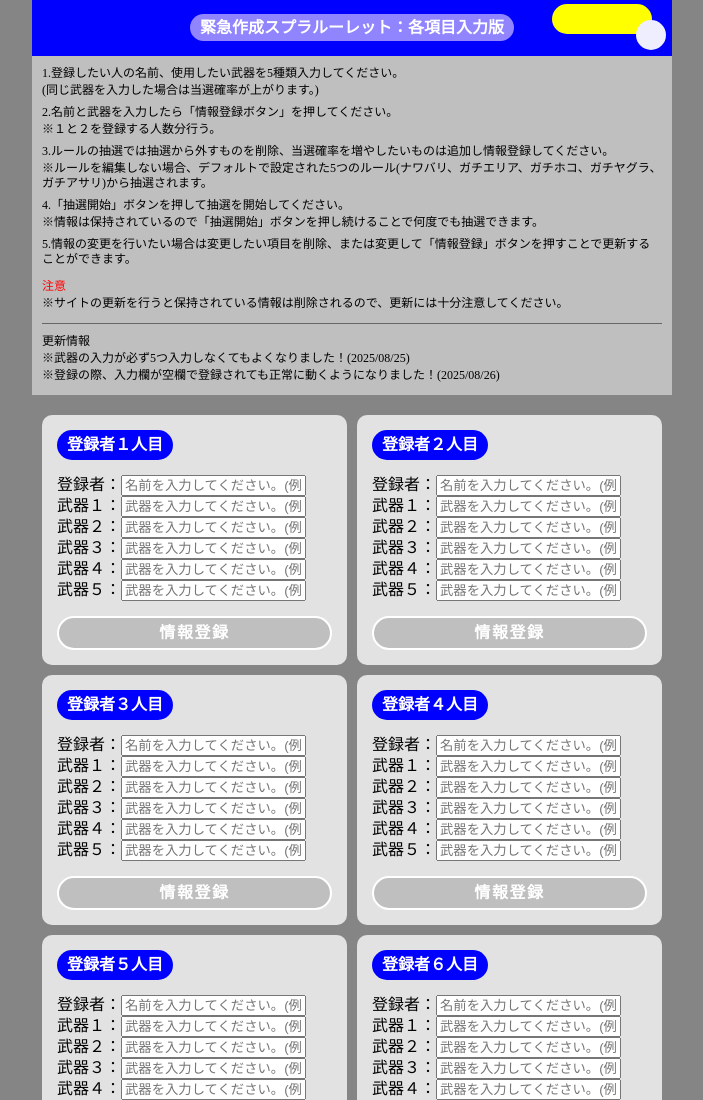
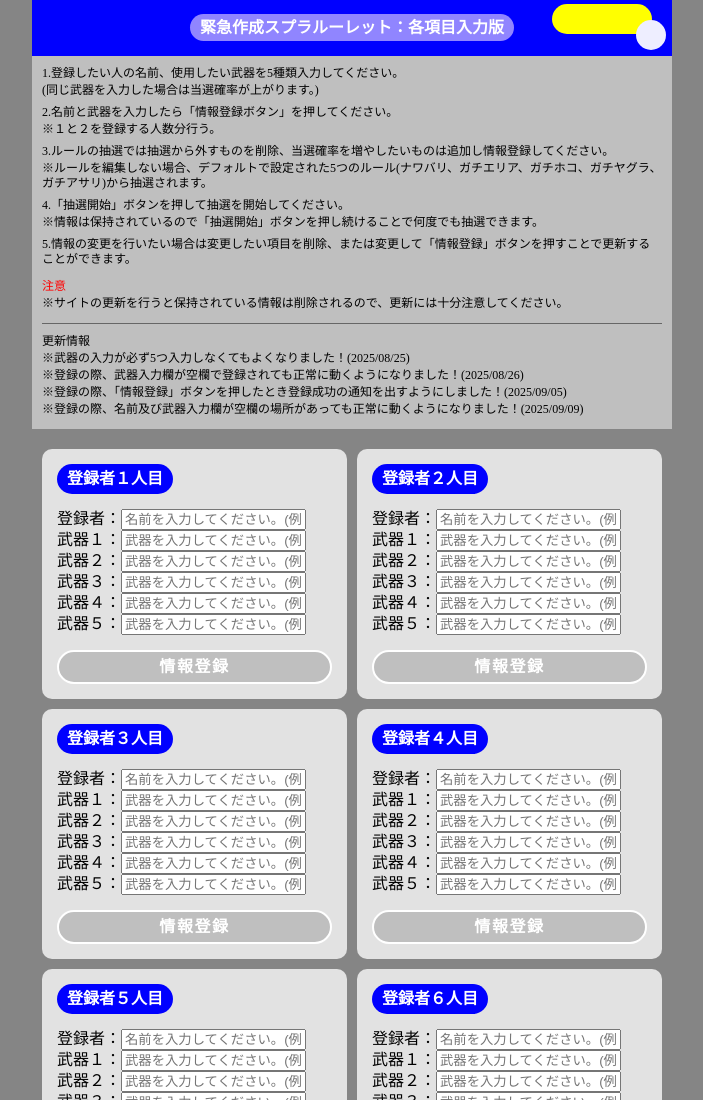
Before and after one commit to keinn25ssss-wqA/splaroulette, a plain HTML site: page index.html in a window 1280 px wide. Shown: the top 1100 px of the page, without its empty margins (288-991 px from the left). Drawn offline with Linux system fonts and the light colour scheme.

Commit message:
Update index.html

```diff
--- a/index.html
+++ b/index.html
@@ -32,7 +32,9 @@
                 <div class="infomation-area">
                     <p class="infomation-text _title">更新情報</p>
                     <p class="infomation-text">※武器の入力が必ず5つ入力しなくてもよくなりました！(2025/08/25)</p>
-                    <p class="infomation-text">※登録の際、入力欄が空欄で登録されても正常に動くようになりました！(2025/08/26)</p>
+                    <p class="infomation-text">※登録の際、武器入力欄が空欄で登録されても正常に動くようになりました！(2025/08/26)</p>
+                    <p class="infomation-text">※登録の際、「情報登録」ボタンを押したとき登録成功の通知を出すようにしました！(2025/09/05)</p>
+                    <p class="infomation-text">※登録の際、名前及び武器入力欄が空欄の場所があっても正常に動くようになりました！(2025/09/09)</p>
                 </div>
             </div>
             <ul class="input-list">
```
